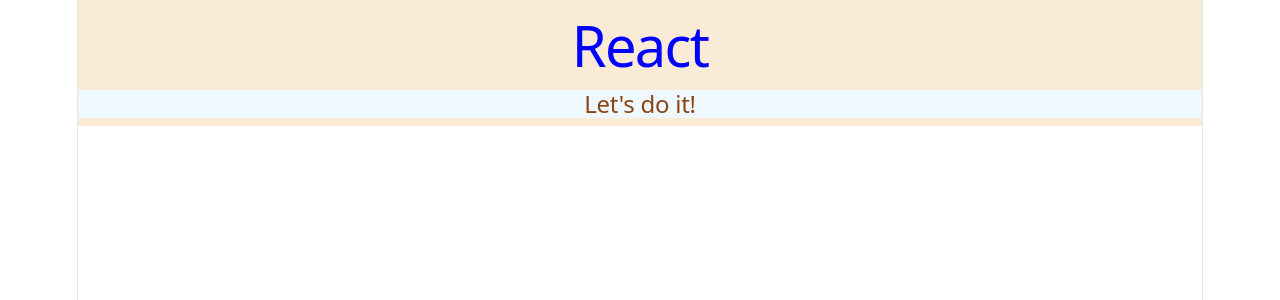
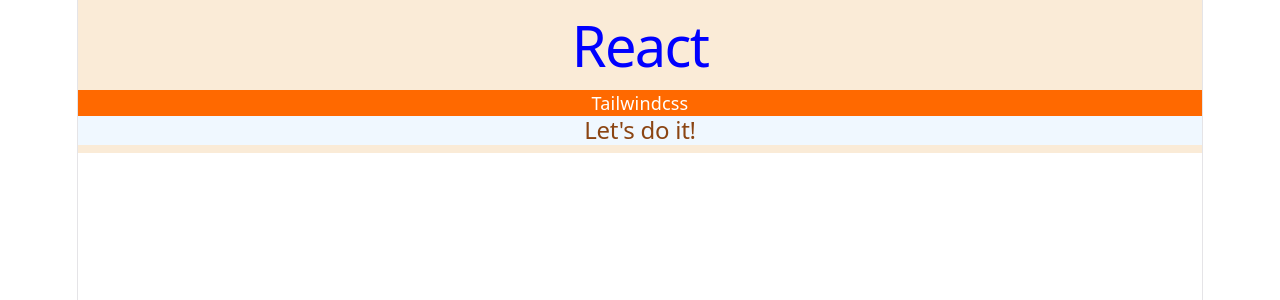
Before and after one commit to Programmer-Develops/sem-2-web-dev, a React (Vite) app in the folder react-web-dev/react-state/: page / in a window 1280 px wide. Shown: the top 300 px of the page. Built offline with nearby package versions, Linux system fonts and the light colour scheme.

Commit message:
implementing tailwindcss

```diff
--- a/react-web-dev/react-state/src/App.jsx
+++ b/react-web-dev/react-state/src/App.jsx
@@ -2,10 +2,10 @@
 import Greet from './Components/Greet'
 
 function App() {
-
   return (
     <div className = "App">
       <h1 style={{ color: 'blue' }}>React</h1>
+      <p className={"text-center bg-orange-500 text-white"}>Tailwindcss</p>
       <Greet />
     </div>
   )
--- a/react-web-dev/react-state/vite.config.js
+++ b/react-web-dev/react-state/vite.config.js
@@ -1,8 +1,8 @@
 import { defineConfig } from 'vite'
 import react from '@vitejs/plugin-react'
-import tailwincss from '@tailwindcss/vite'
+import tailwindcss from '@tailwindcss/vite'
 
 // https://vite.dev/config/
 export default defineConfig({
-  plugins: [react(), tailwincss],
+  plugins: [react(), tailwindcss],
 })
```
